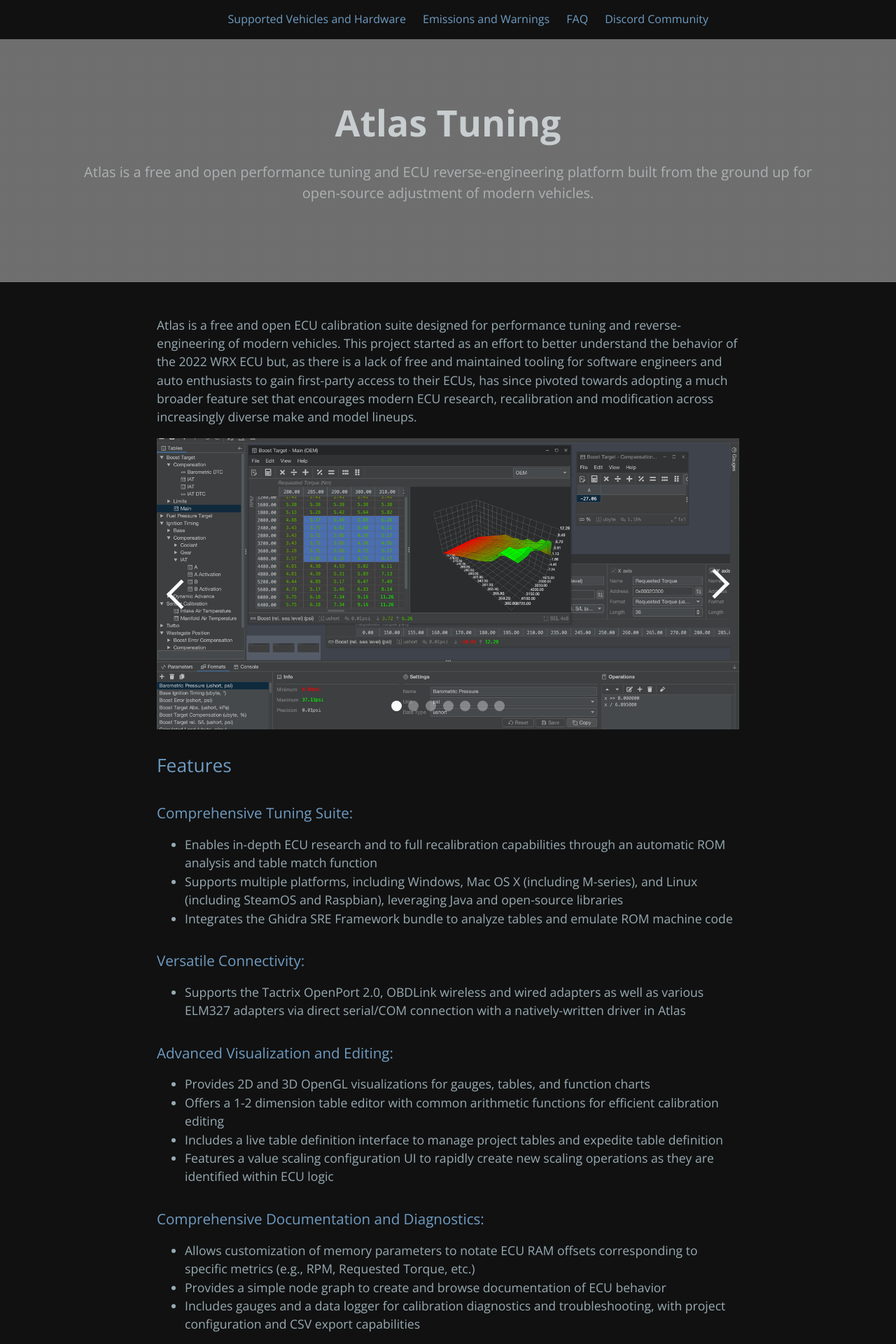
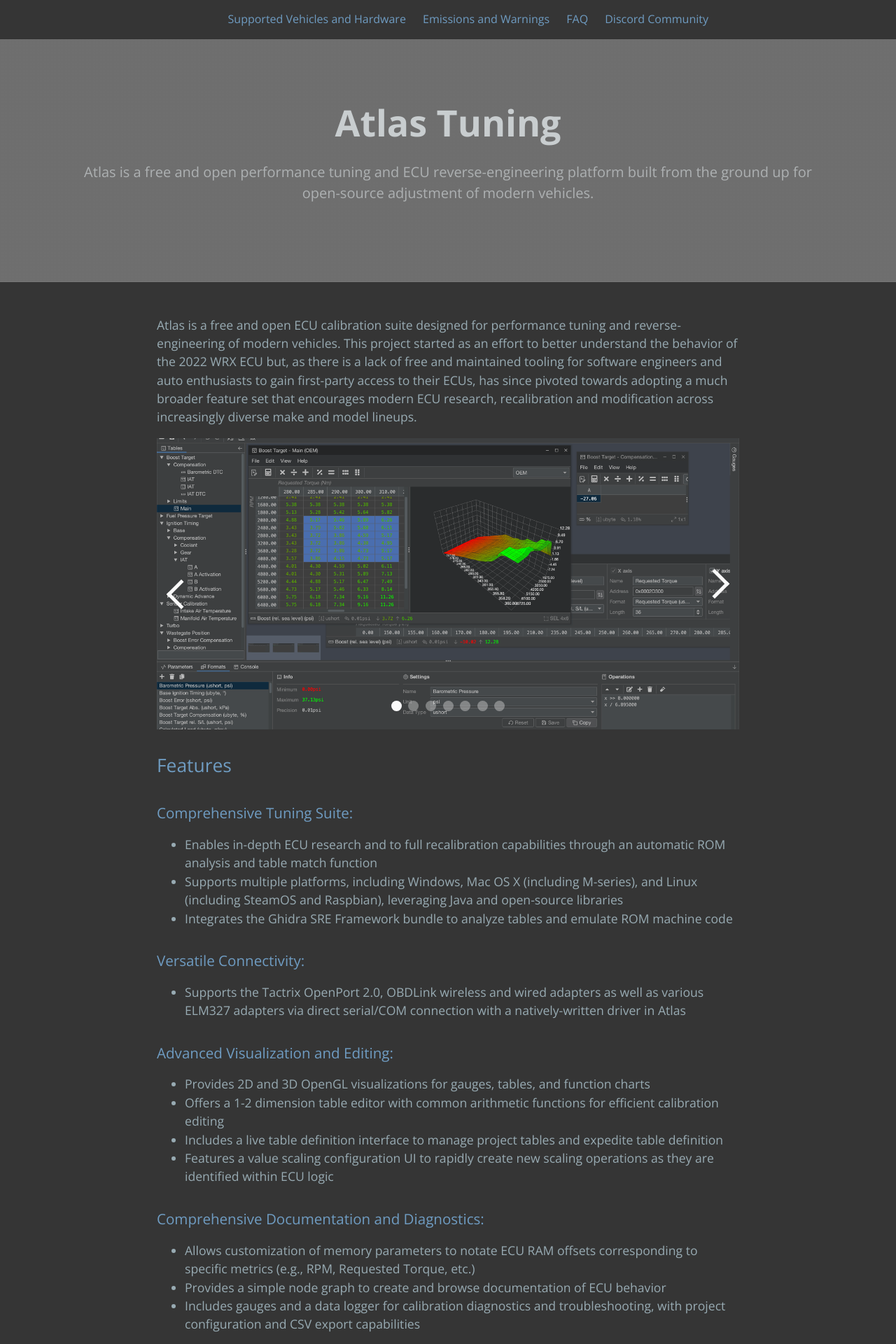
Before and after one commit to atlas-tuning/atlas-public, a Jekyll site: the page built from docs/index.md, in a window 1280 px wide. Shown: the top 1920 px of the page at 70% size. Built offline with Jekyll 4.4.1, drawn with Linux system fonts in a browser that asks for light colours.

Commit message:
Tweak background color

```diff
--- a/docs/_sass/variables.scss
+++ b/docs/_sass/variables.scss
@@ -24,7 +24,7 @@
 
 
 body {
-    background-color: #111 !important;
+    background-color: #353535 !important;
 }
 
 div.highlight {
```
